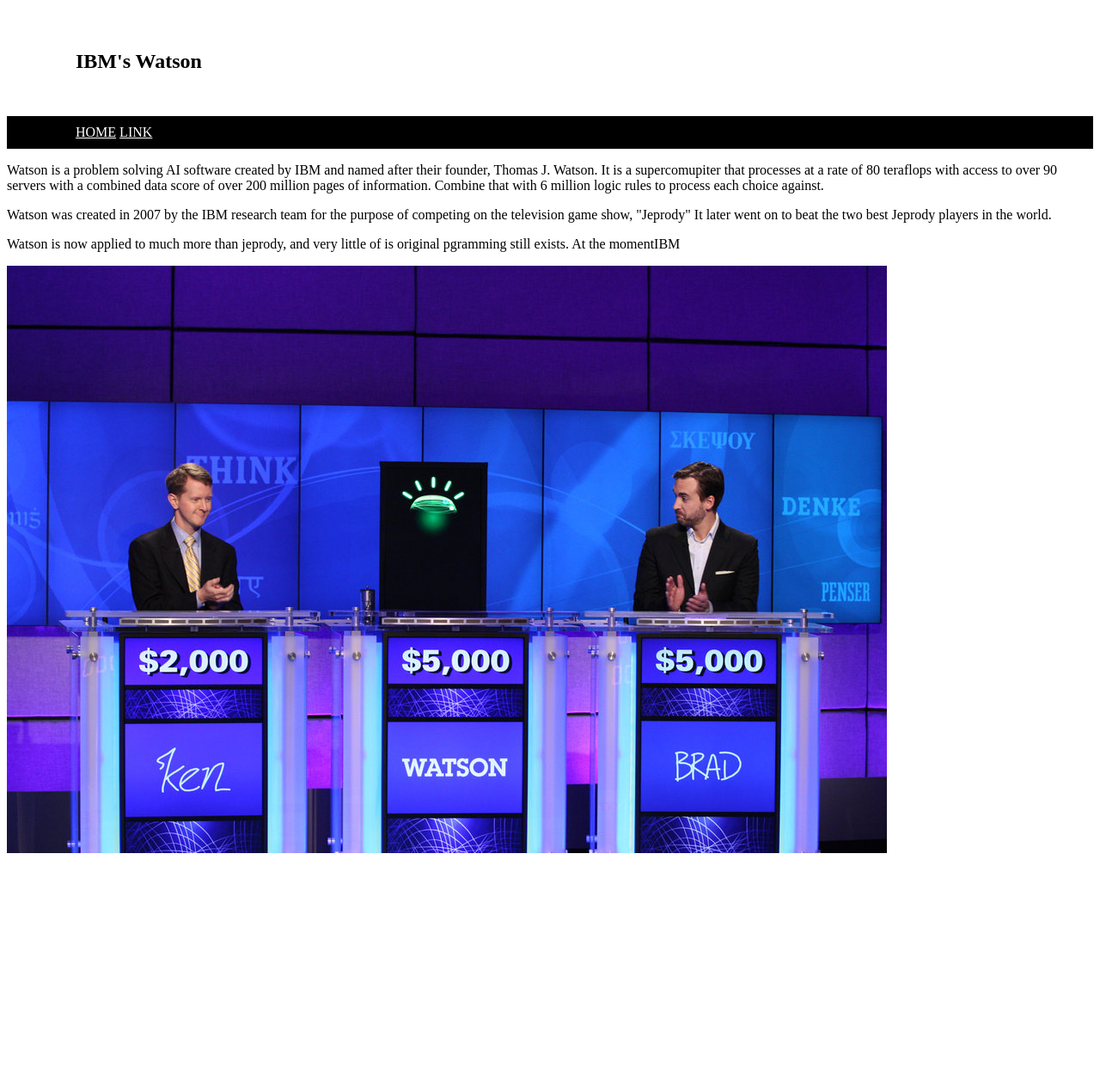
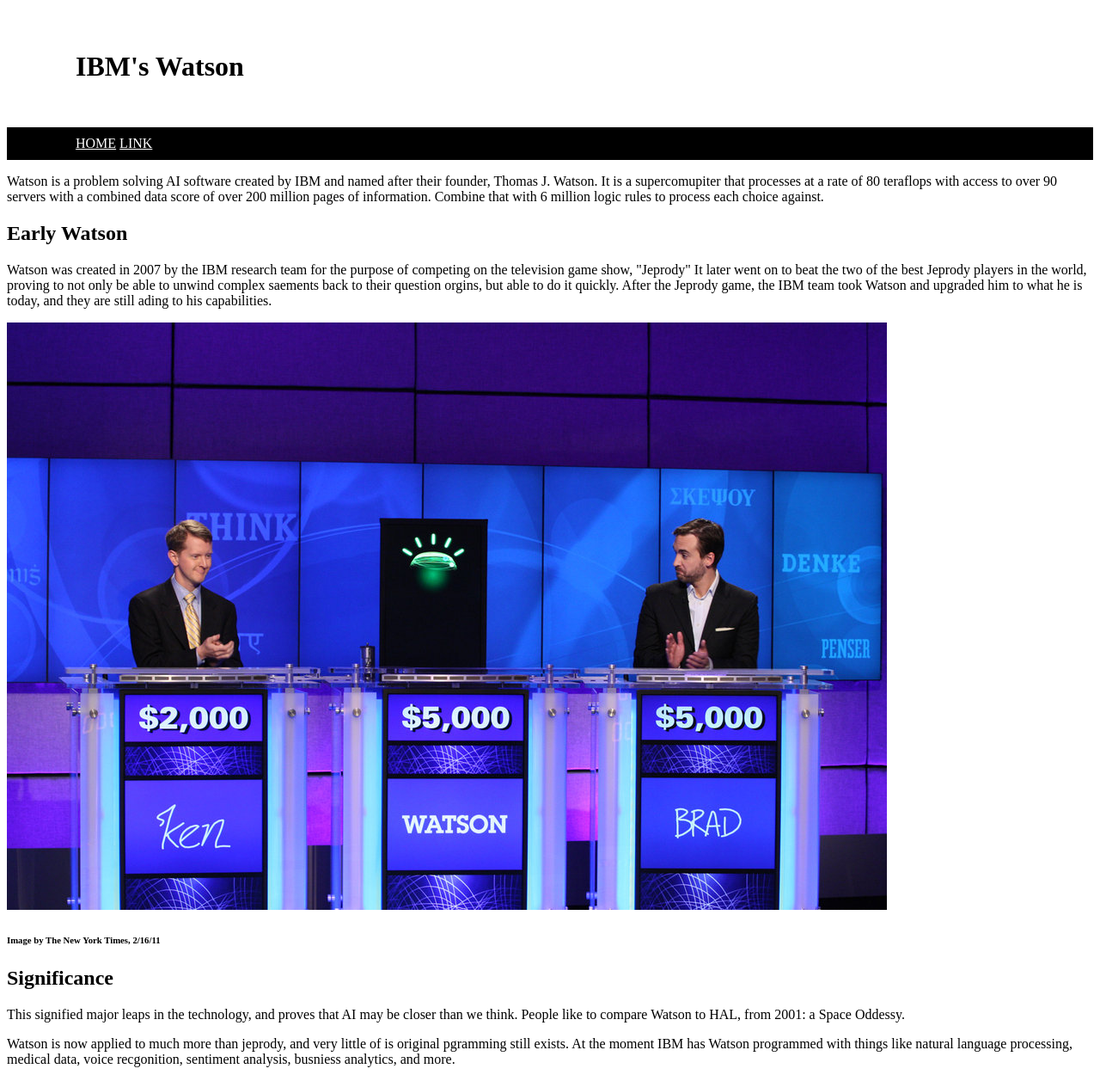
Before and after one commit to yourfriendlysavior/watson-research, a plain HTML site: page index.html in a window 1280 px wide. Shown: the whole page at 86% size. Before the commit the page ends 1004 px from the top, so only its background shows below. Drawn offline with Linux system fonts and the light colour scheme.

Commit message:
Added some info

```diff
--- a/index.html
+++ b/index.html
@@ -10,7 +10,7 @@
 </head>
 <body>
   <div class="title">
-    <h2>IBM's Watson</h2>
+    <h1>IBM's Watson</h1>
   </div>
   <div class="navigation">
     <a href="index.html">HOME</a>
@@ -18,11 +18,13 @@
   </div>
   <div>
     <p>Watson is a problem solving AI software created by IBM and named after their founder, Thomas J. Watson. It is a supercomupiter that processes at a rate of 80 teraflops with access to over 90 servers with a combined data score of over 200 million pages of information. Combine that with 6 million logic rules to process each choice against.</p>
-
-    <p>Watson was created in 2007 by the IBM research team for the purpose of competing on the television game show, "Jeprody" It later went on to beat the two best Jeprody players in the world.</p>
-
-    <p>Watson is now applied to much more than jeprody, and very little of is original pgramming still exists. At the momentIBM </p>
+<h2>Early Watson</h2>
+    <p>Watson was created in 2007 by the IBM research team for the purpose of competing on the television game show, "Jeprody" It later went on to beat the two of the best Jeprody players in the world, proving to not only be able to unwind complex saements back to their question orgins, but able to do it quickly. After the Jeprody game, the IBM team took Watson and upgraded him to what he is today, and they are still ading to his capabilities. </p>
     <img src="Watson on Jeprody.jpg" alt="Jeprody">
+    <h6>Image by The New York Times, 2/16/11</h6>
+    <h2>Significance</h2>
+    <p>This signified major leaps in the technology, and proves that AI may be closer than we think. People like to compare Watson to HAL, from 2001: a Space Oddessy. </p>
+    <p>Watson is now applied to much more than jeprody, and very little of is original pgramming still exists. At the moment IBM has Watson programmed with things like natural language processing, medical data, voice recgonition, sentiment analysis, busniess analytics, and more. </p>
   </div>
 
 
```
Also changed, not shown: quiz.html (added).
